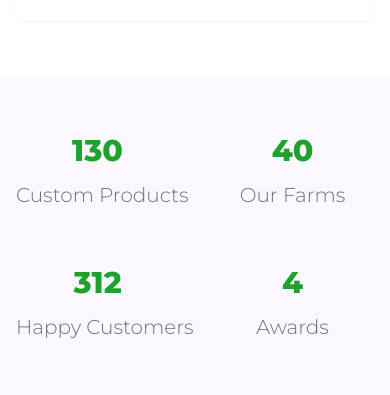
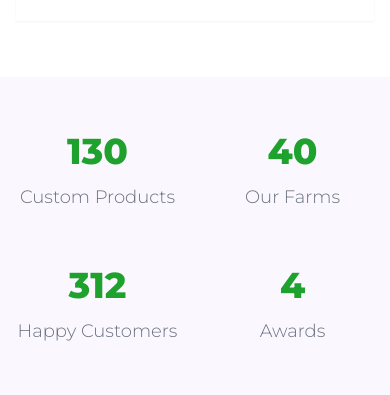
Before and after one commit to kouamherve/agri-world, a React (Create React App) app: page / in a window 390 px wide. Shown: the part 4620-5015 px from the top of the page. Built offline with nearby package versions, Linux system fonts and the light colour scheme; grey boxes are pictures that could not be loaded.

Commit message:
🚧  F02: APP > Homepage > Statistic > Add 425px breakpoint

```diff
--- a/src/reusable-ui/StatisticCard.js
+++ b/src/reusable-ui/StatisticCard.js
@@ -4,8 +4,10 @@ export default function StatisticCard({ number, title }) {
   return (
     <div className=" font-Montserrat mx-4">
       <div className="text-center max-[320px]:text-start ">
-        <span className=" text-primary text-3xl font-extrabold">{number}</span>
-        <h2 className=" text-gray-500 mt-3 text-xl capitalize font-light text-nowrap max-[320px]:text-lg max-[320px]:text-wrap max-[320px]:pr-10">
+        <span className=" text-primary text-3xl font-extrabold max-[425px]:text-[36px]">
+          {number}
+        </span>
+        <h2 className=" text-gray-500 mt-3 text-xl capitalize font-light text-nowrap max-[320px]:text-lg max-[320px]:text-wrap max-[320px]:pr-10 max-[425px]:text-lg">
           {title}
         </h2>
       </div>
```
